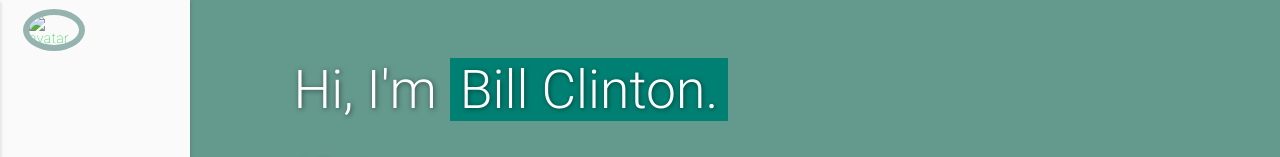
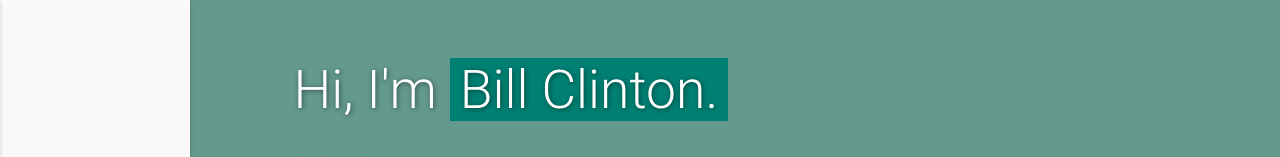
Before and after one commit to BILLKOLOS/billkolos.github.io, a plain HTML site: page index.html in a window 1280 px wide. Shown: the top 157 px of the page. Drawn offline with nearby package versions, Linux system fonts and the light colour scheme; files whose address does not match are found by name.

Commit message:
Update index.html

```diff
--- a/index.html
+++ b/index.html
@@ -85,7 +85,7 @@
       <li class="logo">
         <a id="logo-container" aria-label="Navigate to the beginning of the page" href="#intro"
           class="brand-logo grey-blue-text">
-          <img src="false" class="circle img-responsive profile-pic" alt="avatar">
+
         </a>
       </li>
 
```
